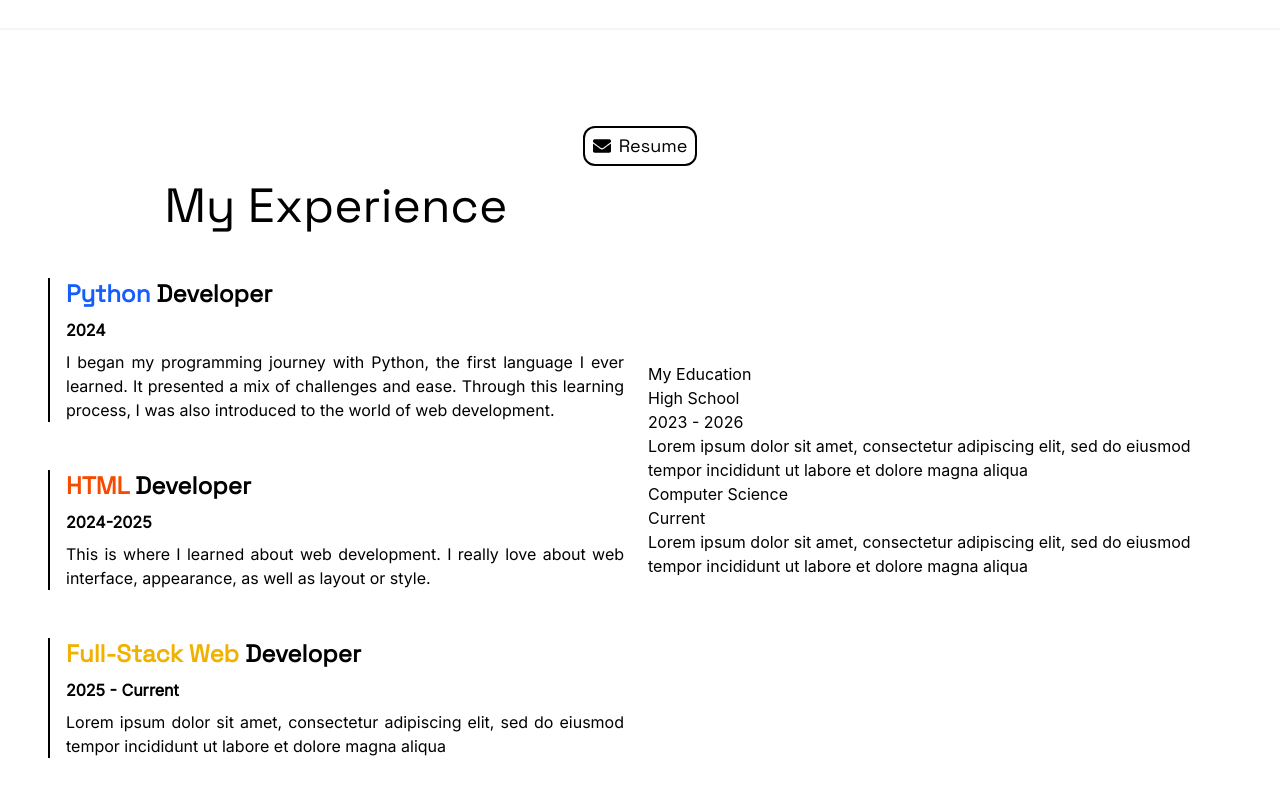
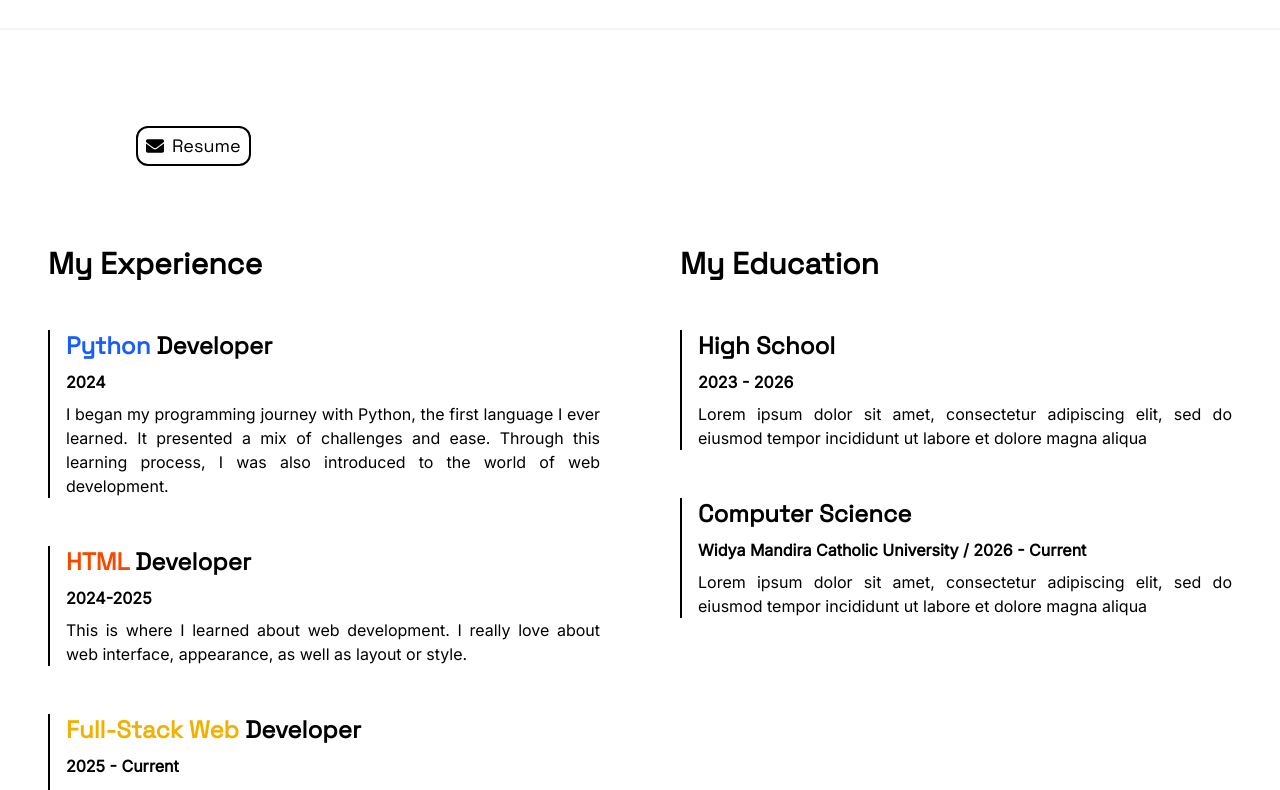
Before and after one commit to marvelTtihu/marvelTtihu, a React (Vite) app: page /about in a window 1280 px wide. Shown: the part 900-1690 px from the top of the page. Built offline with nearby package versions, Linux system fonts and the light colour scheme.

Commit message:
wip: On build resume section

```diff
--- a/src/pages/About/section/Resume.jsx
+++ b/src/pages/About/section/Resume.jsx
@@ -3,10 +3,11 @@ import { FaEnvelope } from 'react-icons/fa'
 function Resume() {
     return(
         <section className='border-t-2 border-gray-100 px-6 py-24'>
-            <h2 className="mx-auto flex items-center text-base gap-2 md:text-lg mb-4 border-2 px-2 py-1 max-w-max rounded-xl font-space"><FaEnvelope /> Resume</h2>
-            <div className="mx-auto px-6 flex flex-row items-center">
-                <div className='flex flex-col items-center gap-8 md:gap-12 text-justify max-w-xl'>
-                    <h2 className="text-center text-3xl md:text-5xl font-space">
+            <h2 className="mx-auto md:mr-auto md:ml-28 flex items-center text-base gap-2 md:text-lg mb-20 border-2 px-2 py-1 max-w-max rounded-xl font-space"><FaEnvelope /> Resume</h2>
+            <div className='flex items-center'>
+                <div className="mx-auto px-6 flex flex-col md:flex-row items-start gap-12 md:gap-20">
+                    <div className='flex flex-col items-center gap-8 md:gap-12 text-justify max-w-xl w-full'>
+                        <h2 className="self-start text-2xl md:text-3xl font-space font-bold">
                             My Experience
                         </h2>
                         <article className='mb-8 md:mb-0 border-l-2 pl-4 flex-1'>
@@ -31,19 +32,21 @@ function Resume() {
                             <p className='font-inter'>Lorem ipsum dolor sit amet, consectetur adipiscing elit, sed do eiusmod tempor incididunt ut labore et dolore magna aliqua</p>
                         </article>
                     </div>
-                <div className='px-6'>
-                    <h2>My Education</h2>
-                    <article>
-                        <h2>High School</h2>
-                        <p>2023 - 2026</p>
-                        <p>Lorem ipsum dolor sit amet, consectetur adipiscing elit, sed do eiusmod tempor incididunt ut labore et dolore magna aliqua</p>
+                    <div className='flex flex-col items-center gap-8 md:gap-12 text-justify max-w-xl w-full'>
+                        <h2 className='self-start font-bold font-space text-2xl md:text-3xl'>My Education</h2>
+                        <article className='mb-8 md:mb-0 border-l-2 pl-4 flex-1'>
+                            <h3 className='text-xl md:text-2xl mb-2 font-space font-bold'>High School</h3>
+                            <p className='font-semibold font-inter mb-2'>2023 - 2026</p>
+                            <p className='font-inter'>Lorem ipsum dolor sit amet, consectetur adipiscing elit, sed do eiusmod tempor incididunt ut labore et dolore magna aliqua</p>
                         </article>
-                    <article>
-                        <h2>Computer Science</h2>
-                        <p>Current</p>
-                        <p>Lorem ipsum dolor sit amet, consectetur adipiscing elit, sed do eiusmod tempor incididunt ut labore et dolore magna aliqua</p>
+                        <article className='mb-8 md:mb-0 border-l-2 pl-4 flex-1'>
+                            <h3 className='text-xl md:text-2xl mb-2 font-space font-bold'>Computer Science</h3>
+                            <p className='font-semibold font-inter mb-2'>Widya Mandira Catholic University / 2026 - Current</p>
+                            <p className='font-inter'>Lorem ipsum dolor sit amet, consectetur adipiscing elit, sed do eiusmod tempor incididunt ut labore et dolore magna aliqua</p>
                         </article>
                     </div>
+                </div>
+
             </div>
         </section>
     );
```
Lines whose indentation alone changed are shown as unchanged.
